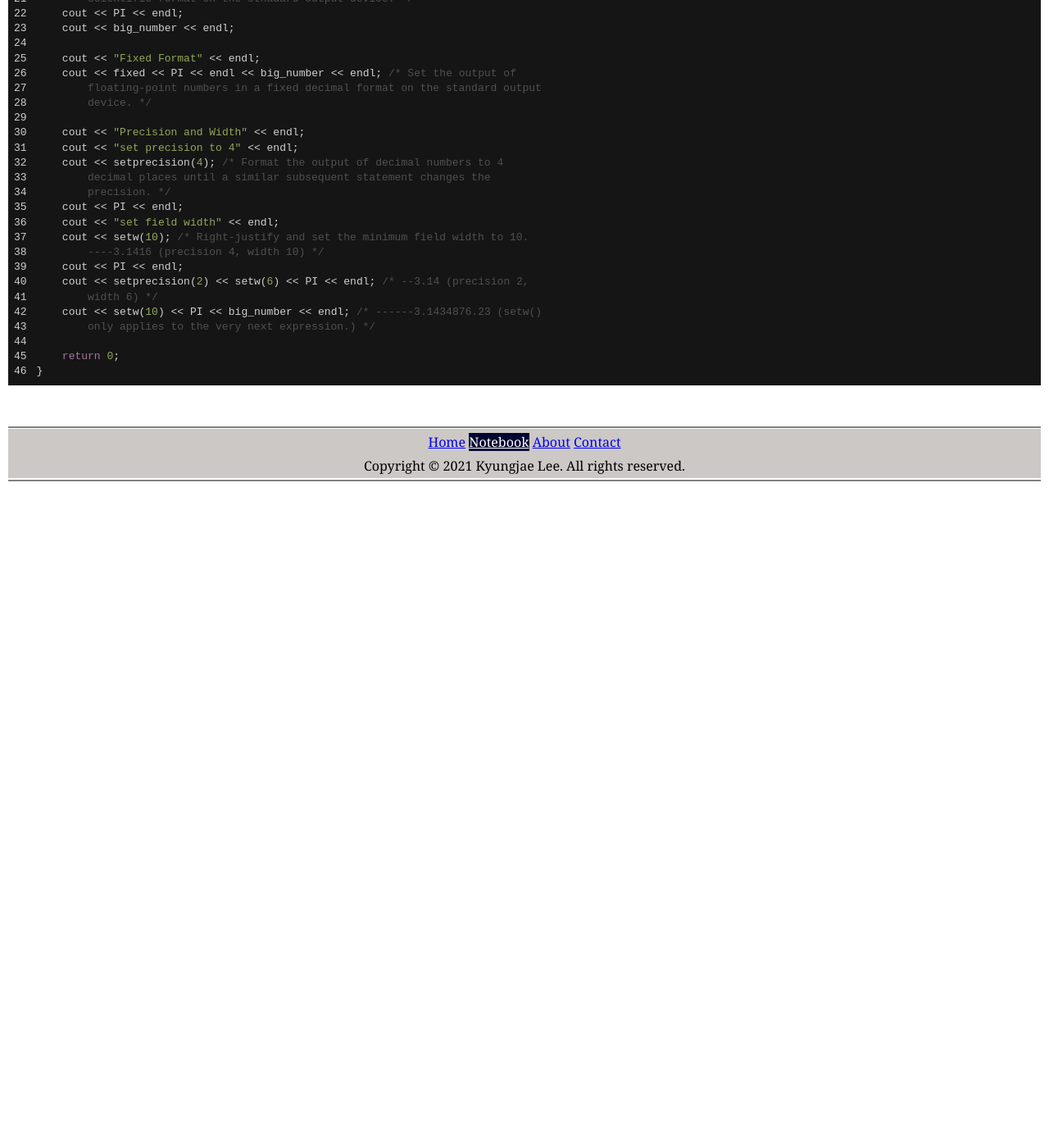
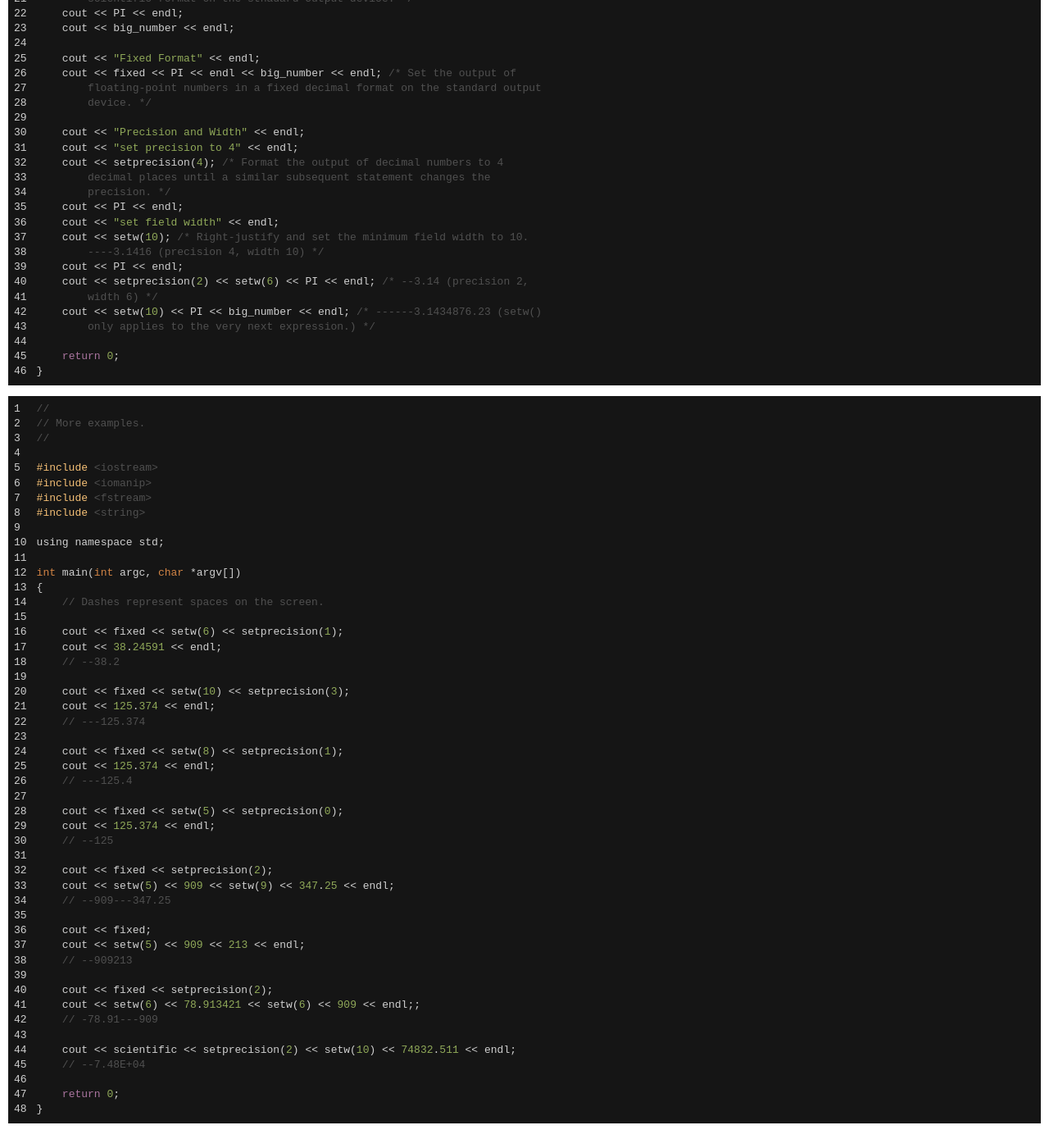
Before and after one commit to kyungjae-lee/kyungjae-lee.github.io, a Jekyll site: the page built from _posts/cpp-programming/2021-08-24-manipulators.md, in a window 1280 px wide and 1400 px high, scrolled down 2369 px. Shown: the whole window at 82% size. Built offline with Jekyll 4.4.1, drawn with Linux system fonts in a browser that asks for light colours; before the commit the page ends 2967 px from its top, so only the background shows below that.

Commit message:
Update 'manipulators' notes

````diff
--- a/_posts/cpp-programming/2021-08-24-manipulators.md
+++ b/_posts/cpp-programming/2021-08-24-manipulators.md
@@ -126,3 +126,54 @@ int main(int argc, char *argv[])
     return 0;
 }
 ```
+
+```c
+//
+// More examples.
+//
+
+#include <iostream>
+#include <iomanip>
+#include <fstream>
+#include <string>
+
+using namespace std;
+
+int main(int argc, char *argv[])
+{
+    // Dashes represent spaces on the screen.
+
+    cout << fixed << setw(6) << setprecision(1);
+    cout << 38.24591 << endl;
+    // --38.2
+
+    cout << fixed << setw(10) << setprecision(3);
+    cout << 125.374 << endl;
+    // ---125.374
+
+    cout << fixed << setw(8) << setprecision(1);
+    cout << 125.374 << endl;
+    // ---125.4
+
+    cout << fixed << setw(5) << setprecision(0);
+    cout << 125.374 << endl;
+    // --125
+
+    cout << fixed << setprecision(2);
+    cout << setw(5) << 909 << setw(9) << 347.25 << endl;
+    // --909---347.25
+
+    cout << fixed;
+    cout << setw(5) << 909 << 213 << endl;
+    // --909213
+
+    cout << fixed << setprecision(2);
+    cout << setw(6) << 78.913421 << setw(6) << 909 << endl;;
+    // -78.91---909
+
+    cout << scientific << setprecision(2) << setw(10) << 74832.511 << endl;
+    // --7.48E+04
+
+    return 0;
+}
+```
````
